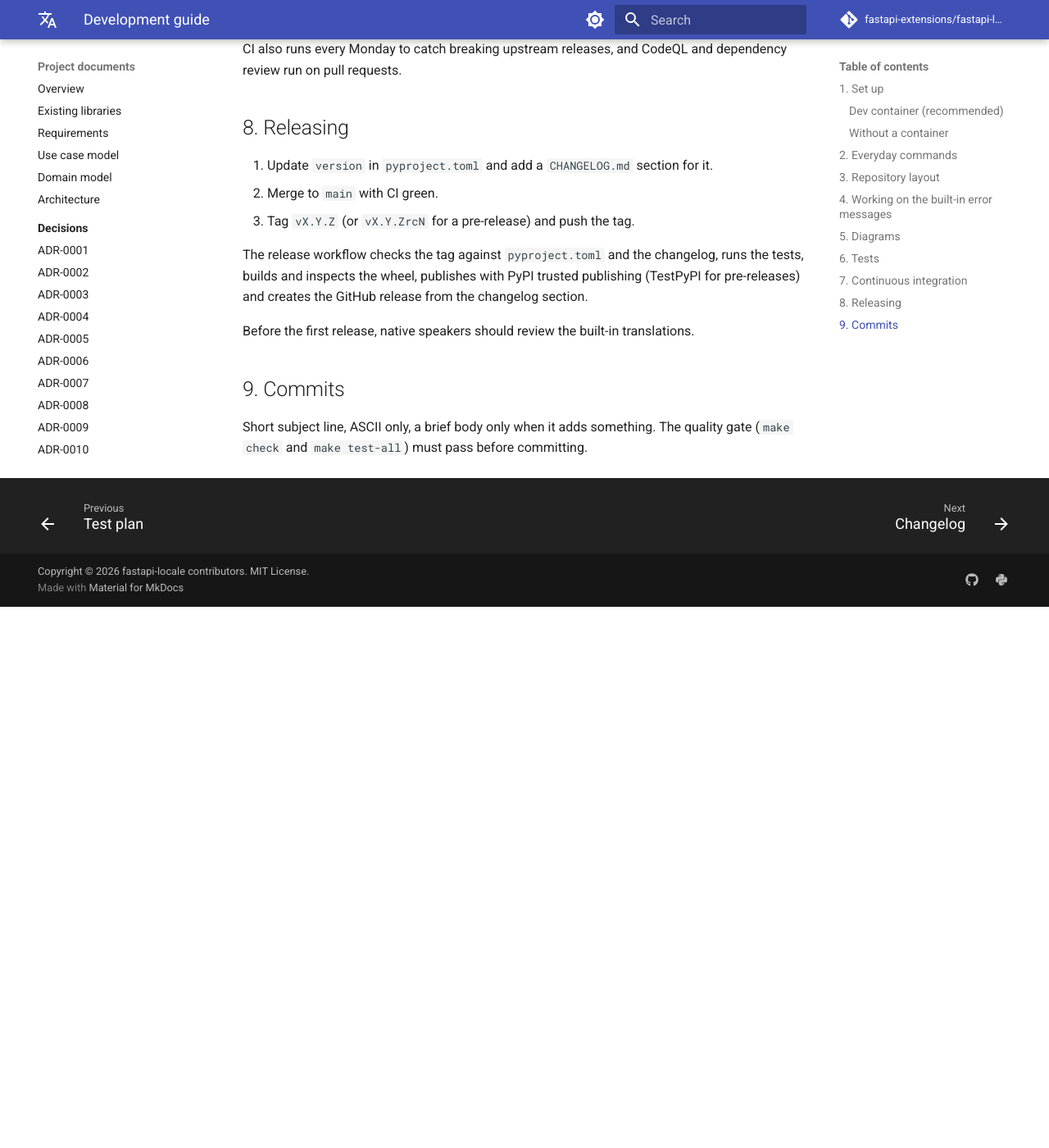
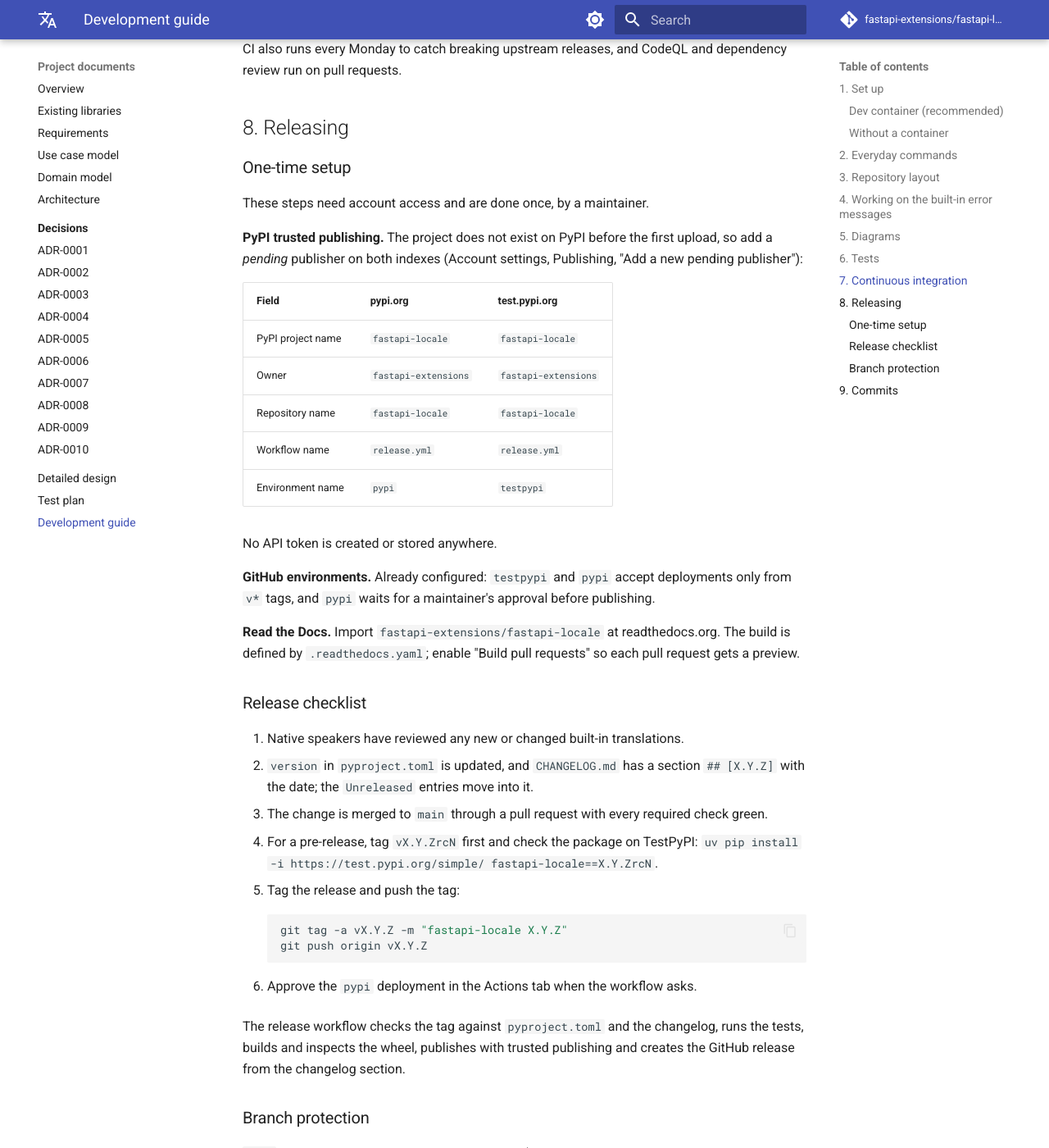
Before and after one commit to fastapi-extensions/fastapi-locale, an MkDocs documentation site: the page built from docs/development/development-guide.md, in a window 1280 px wide and 1400 px high, scrolled down 3005 px. Shown: the whole window at 82% size. Built offline with MkDocs 1.6.1 and Material for MkDocs 9.7.7, drawn with Linux system fonts in a browser that asks for light colours; comment, search, counter and statistics services are not loaded; before the commit the page ends 3745 px from its top, so only the background shows below that; some of the changed text lies outside the part shown.

Commit message:
Document release setup, checklist and branch protection

````diff
--- a/docs/development/development-guide.md
+++ b/docs/development/development-guide.md
@@ -103,15 +103,56 @@
 
 ## 8. Releasing
 
-1. Update `version` in `pyproject.toml` and add a `CHANGELOG.md` section for it.
-2. Merge to `main` with CI green.
-3. Tag `vX.Y.Z` (or `vX.Y.ZrcN` for a pre-release) and push the tag.
+### One-time setup
+
+These steps need account access and are done once, by a maintainer.
+
+**PyPI trusted publishing.** The project does not exist on PyPI before the first upload, so add a
+*pending* publisher on both indexes (Account settings, Publishing, "Add a new pending publisher"):
+
+| Field | pypi.org | test.pypi.org |
+| --- | --- | --- |
+| PyPI project name | `fastapi-locale` | `fastapi-locale` |
+| Owner | `fastapi-extensions` | `fastapi-extensions` |
+| Repository name | `fastapi-locale` | `fastapi-locale` |
+| Workflow name | `release.yml` | `release.yml` |
+| Environment name | `pypi` | `testpypi` |
+
+No API token is created or stored anywhere.
+
+**GitHub environments.** Already configured: `testpypi` and `pypi` accept deployments only from `v*`
+tags, and `pypi` waits for a maintainer's approval before publishing.
+
+**Read the Docs.** Import `fastapi-extensions/fastapi-locale` at readthedocs.org. The build is defined by
+`.readthedocs.yaml`; enable "Build pull requests" so each pull request gets a preview.
+
+### Release checklist
+
+1. Native speakers have reviewed any new or changed built-in translations.
+2. `version` in `pyproject.toml` is updated, and `CHANGELOG.md` has a section `## [X.Y.Z]` with the date;
+   the `Unreleased` entries move into it.
+3. The change is merged to `main` through a pull request with every required check green.
+4. For a pre-release, tag `vX.Y.ZrcN` first and check the package on TestPyPI:
+   `uv pip install -i https://test.pypi.org/simple/ fastapi-locale==X.Y.ZrcN`.
+5. Tag the release and push the tag:
+
+    ```sh
+    git tag -a vX.Y.Z -m "fastapi-locale X.Y.Z"
+    git push origin vX.Y.Z
+    ```
+
+6. Approve the `pypi` deployment in the Actions tab when the workflow asks.
 
 The release workflow checks the tag against `pyproject.toml` and the changelog, runs the tests, builds and
-inspects the wheel, publishes with PyPI trusted publishing (TestPyPI for pre-releases) and creates the
-GitHub release from the changelog section.
+inspects the wheel, publishes with trusted publishing and creates the GitHub release from the changelog
+section.
 
-Before the first release, native speakers should review the built-in translations.
+### Branch protection
+
+`main` requires a pull request and every CI check (lint, types, layering, security, the test matrix, the
+lowest dependency versions, macOS, Windows, the performance budget, and the docs). History is linear and
+force pushes are blocked. When CI jobs are renamed, update the required checks in the repository
+settings.
 
 ## 9. Commits
 
````
Also changed, not shown: other parts of docs/development/development-guide.md (+1 -1 lines).
